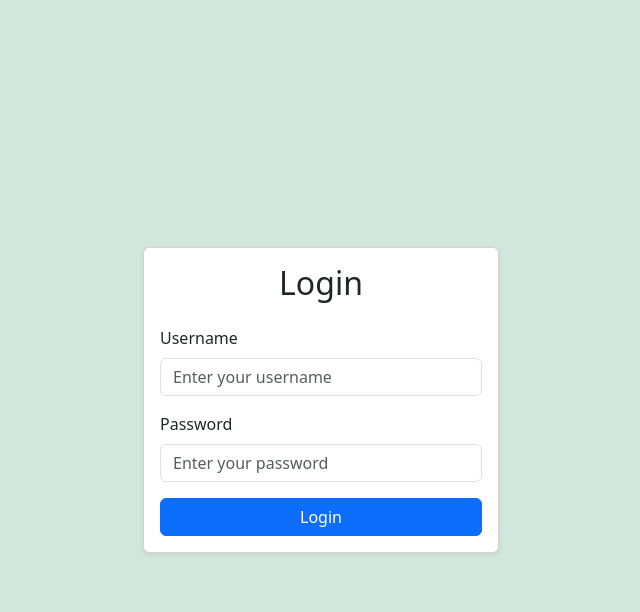
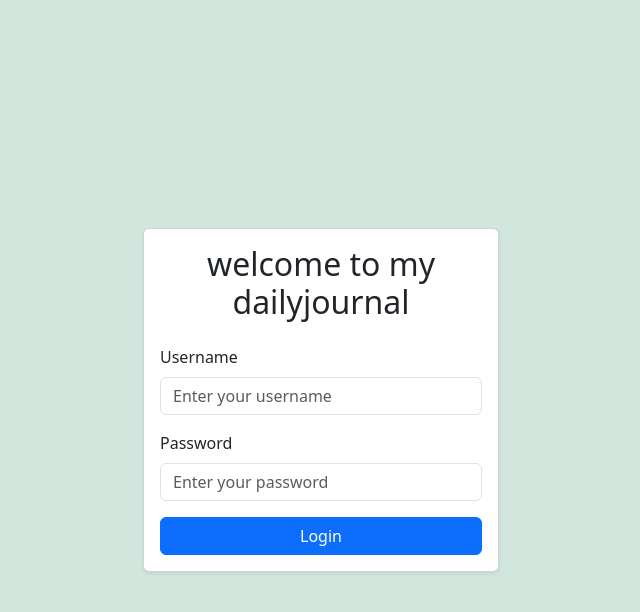
Before and after one commit to mhdapri/dailyjournal, a PHP site: page /login.php in a window 1280 px wide. Shown: the top 612 px of the page, without its empty margins (319-959 px from the left). Run offline with PHP 8.4, Linux system fonts and the light colour scheme.

Commit message:
ubah judul form login

```diff
--- a/login.php
+++ b/login.php
@@ -68,7 +68,7 @@ if ($_SERVER["REQUEST_METHOD"] == "POST") {
             <div class="col-lg-4 col-md-6">
                 <div class="card shadow-sm">
                     <div class="card-body ">
-                        <h2 class="card-title text-center mb-4">Login</h2>
+                        <h2 class="card-title text-center mb-4">welcome to my dailyjournal</h2>
                         <!-- form login -->
                         <form method="post" autocomplete="off">
                             <div class="mb-3">
```
